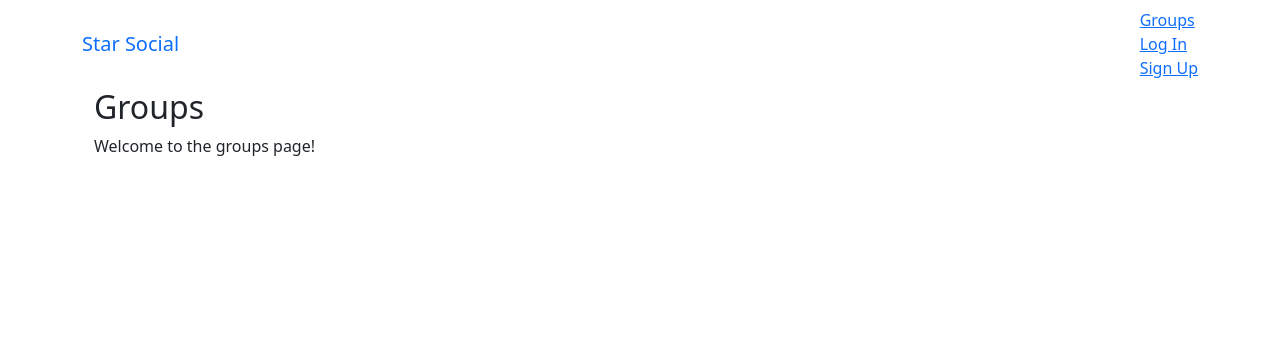
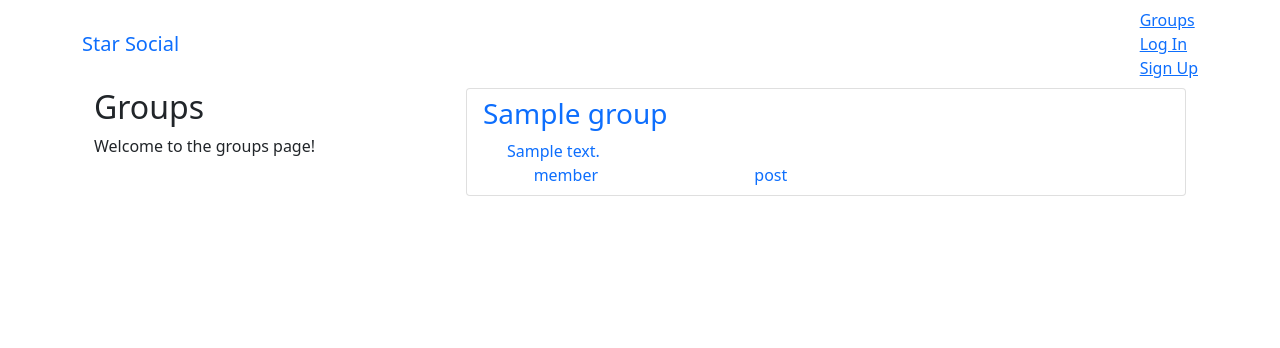
Before and after one commit to panos23kar/SocialMedia_Site, a Django app: template groups/templates/groups/group_list.html in a window 1280 px wide. Shown: the top 348 px of the page. Run offline with Django 3.2, Linux system fonts and the light colour scheme; the template is opened without the code that fills it: most values are stand-ins (such as "Sample title", 1, 10 or a date in 2020); some libraries are stand-ins or nearby versions.

Commit message:
populate group_content block in group_list template

```diff
--- a/groups/templates/groups/group_list.html
+++ b/groups/templates/groups/group_list.html
@@ -27,3 +27,31 @@
     </div>
 
 {% endblock pregroup %}
+
+
+{% block group_content %}
+
+    <div class="col-md-8">
+        <div class="list-group">
+            {% for group in object_list %}
+                <a href={% url 'groups:single' slug=group.slug %} class="list-group-item">
+                    <h3 class="title list-group-item-heading">{{group.name}}</h3>
+                    <div class="list-group-item-text container-fluid">
+                        {{group.description_html|safe}}
+                        <div class="row">
+                            <div class="col-md-4">
+                                <span class="badge">{{group.members.count}}</span>
+                                member{{group.members.count|pluralize}}
+                            </div>
+                            <div class="col-md-4">
+                                <span class="badge">{{group.posts.count}}</span>
+                                post{{group.posts.count|pluralize}}
+                            </div>
+                        </div>
+                    </div>
+                </a>
+            {% endfor %}
+        </div>
+    </div>
+
+{% endblock group_content %}
```
